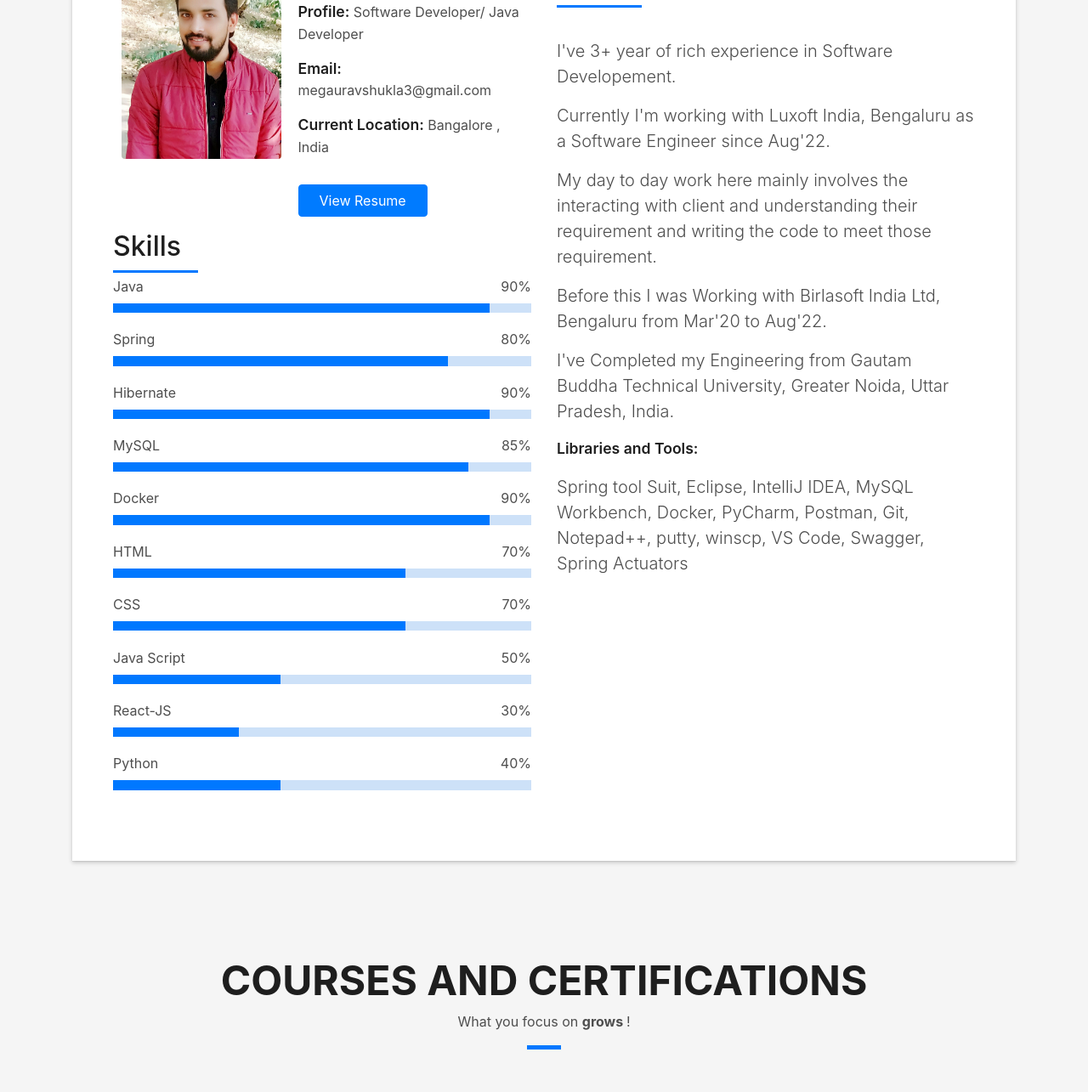
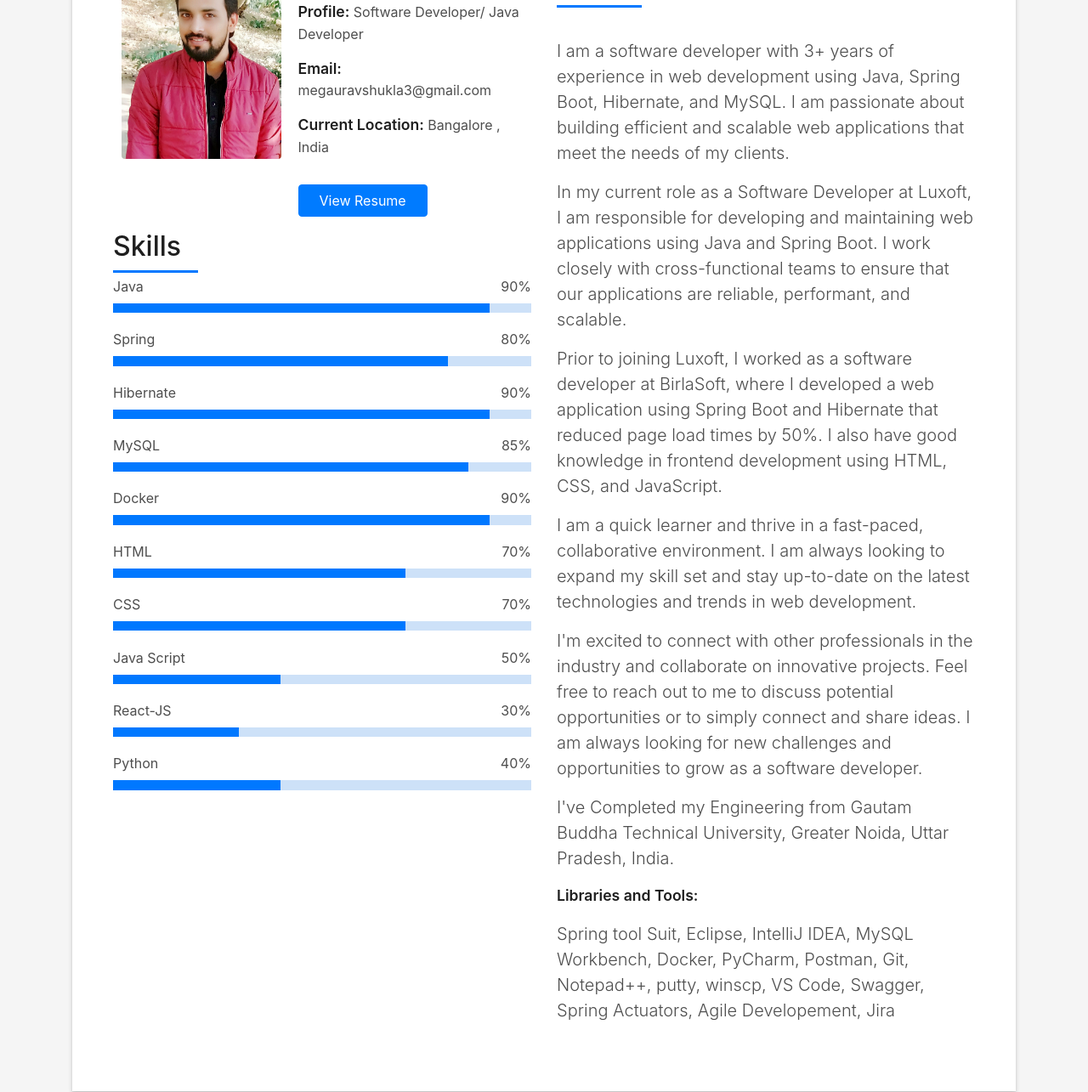
Before and after one commit to megauravshukla/megauravshukla.github.io, a plain HTML site: page index.html in a window 1280 px wide. Shown: the part 969-2254 px from the top of the page at 85% size. Drawn offline with Linux system fonts and the light colour scheme; no server answers; files whose address does not match are found by name.

Commit message:
Update index.html

```diff
--- a/index.html
+++ b/index.html
@@ -156,23 +156,26 @@
                        </h5>
                      </div>
  		    <p class="lead">
-          I've 3+ year of rich experience in Software Developement. </p>
+          I am a software developer with 3+ years of experience in web development using Java, Spring Boot, Hibernate, and MySQL. I am passionate about building efficient and scalable web applications that meet the needs of my clients. </p>
  			  <p class="lead">
-          Currently I'm working with Luxoft India, Bengaluru as a Software Engineer since Aug'22.
+          In my current role as a Software Developer at Luxoft, I am responsible for developing and maintaining web applications using Java and Spring Boot. I work closely with cross-functional teams to ensure that our applications are reliable, performant, and scalable.
                      </p>
                      <p class="lead">
-                      My day to day work here mainly involves the interacting with client and understanding their requirement
-                      and writing the code to meet those requirement.
+                      Prior to joining Luxoft, I worked as a software developer at BirlaSoft, where I developed a web application using Spring Boot and Hibernate that reduced page load times by 50%. I also have good knowledge in frontend development using HTML, CSS, and JavaScript.
                      </p>
                      <p class="lead">
-                      Before this I was Working with Birlasoft India Ltd, Bengaluru from Mar'20 to Aug'22.
+                      I am a quick learner and thrive in a fast-paced, collaborative environment. I am always looking to expand my skill set and stay up-to-date on the latest technologies and trends in web development.
                      </p>
+                     <p class="lead">
+                      I'm excited to connect with other professionals in the industry and collaborate on innovative projects. Feel free to reach out to me to discuss potential opportunities or to simply connect and share ideas.
+                      I am always looking for new challenges and opportunities to grow as a software developer.
+                    </p>
                      <p class="lead">
                      I've Completed my Engineering from Gautam Buddha Technical University, Greater Noida, Uttar Pradesh, India.
                      </p>
  		    <p class="title-s">Libraries and Tools:</p>
  		    <p class="lead"> Spring tool Suit, Eclipse, IntelliJ IDEA, MySQL Workbench, Docker, PyCharm, Postman, Git, Notepad++, putty, winscp,
- 			VS Code, Swagger, Spring Actuators  </p>
+ 			VS Code, Swagger, Spring Actuators, Agile Developement, Jira  </p>
                    </div>
                  </div>
                </div>
```
